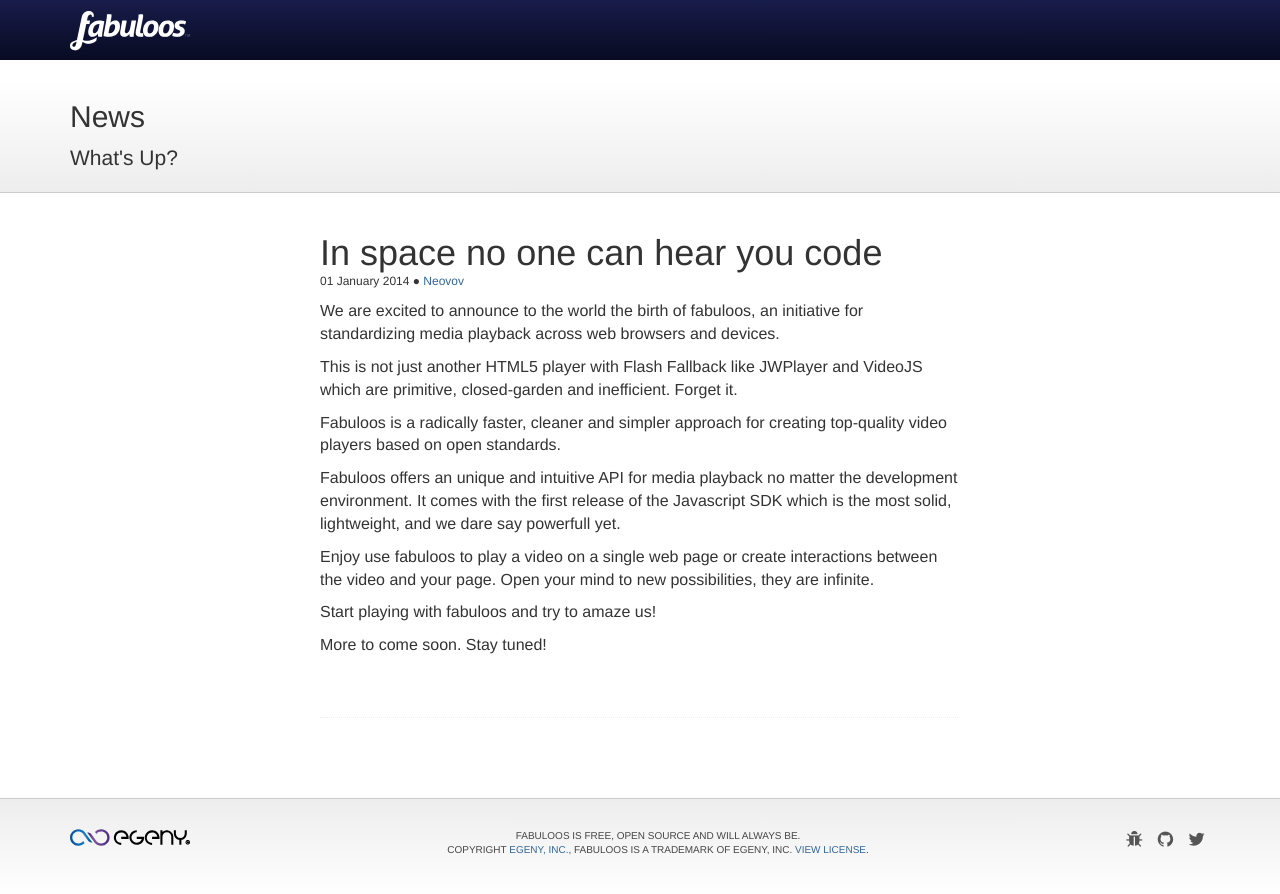
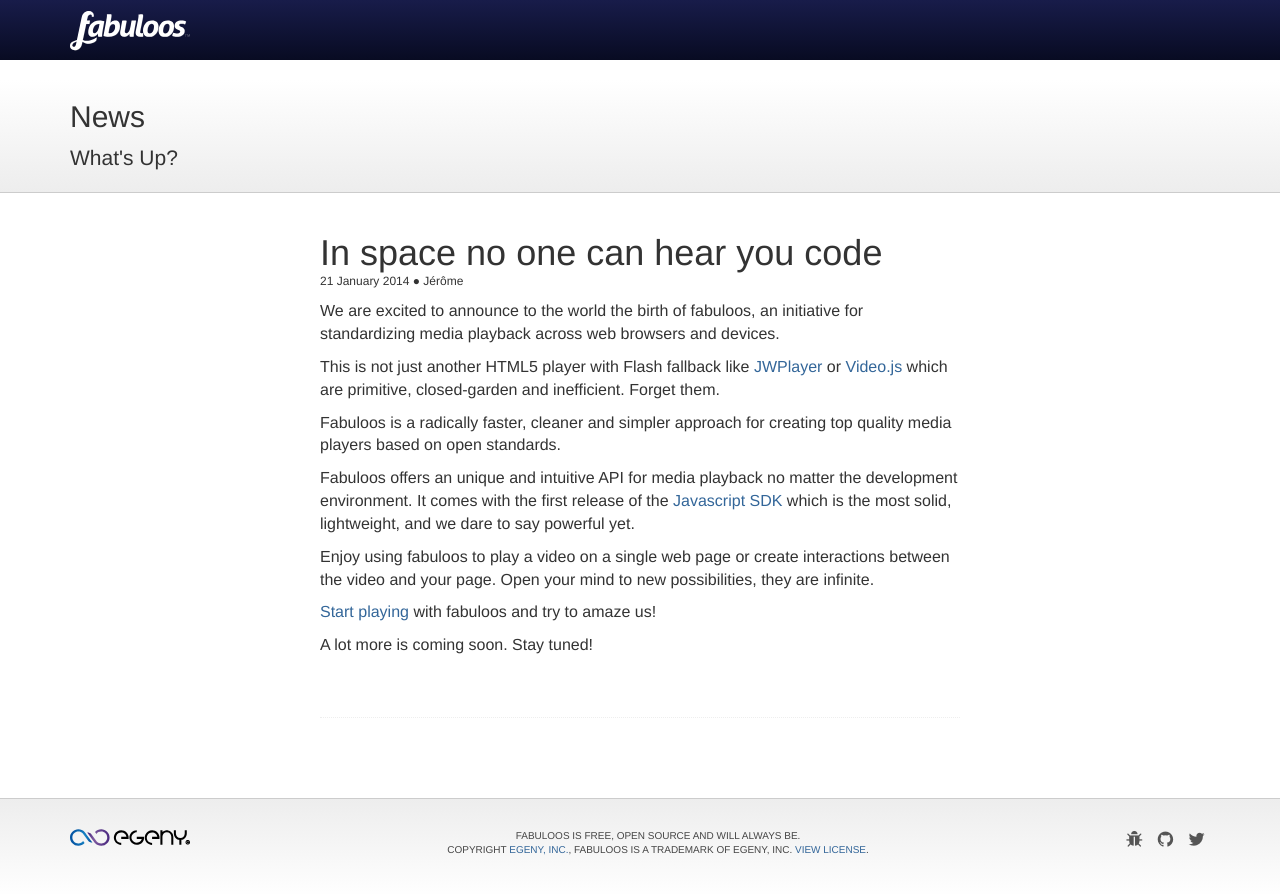
Before and after one commit to egeny/fabuloos-website, a Jekyll site: the page built from _posts/2014-01-21-fabuloos-1.0.md, in a window 1280 px wide. Shown: the top 894 px of the page. Built offline with Jekyll 4.4.1, drawn with Linux system fonts in a browser that asks for light colours; some web fonts are replaced; Markdown is read by kramdown in place of the engine named in the settings.

Commit message:
Fixing minor things in the first post

```diff
--- a/_layouts/news.html
+++ b/_layouts/news.html
@@ -6,7 +6,18 @@
 	<article>
 		<header>
 			<h1>{{ post.title }}</h1>
-			<p><span class="for-reader">Published the </span><span class="date">{{ post.date | date_to_long_string }}</span>{% if post.author %} ● <span class="for-reader">by </span><a class="author" href="{{ post.author.url }}">{{ post.author.name }}</a>{% endif %}</p>
+			<p>
+				<span class="for-reader">Published the </span><span class="date">{{ post.date | date_to_long_string }}</span>
+				{% if post.author %} ● <span class="for-reader">by </span>
+					{% if post.author.url %}
+						<a class="author" href="{{ post.author.url }}">{{ post.author.name }}</a>
+					{% elsif post.author.name %}
+						{{ post.author.name }}
+					{% else %}
+						{{ post.author }}
+					{% endif %}
+				{% endif %}
+			</p>
 		</header>
 
 		{{ post.content }}
--- a/_posts/2014-01-01-fabuloos-1.0.md
+++ /dev/null
@@ -1,22 +0,0 @@
----
-title: In space no one can hear you code
-layout: news
-author:
-  name: Neovov
-  url: https://github.com/neovov
----
-
-We are excited to announce to the world the birth of fabuloos, an initiative for standardizing media playback across web browsers and devices.
-
-This is not just another HTML5 player with Flash Fallback like JWPlayer and VideoJS which are primitive, closed-garden and inefficient. Forget it.
-
-Fabuloos is a radically faster, cleaner and simpler approach for creating top-quality video players based on open standards.
-
-Fabuloos offers an unique and intuitive API for media playback no matter the development environment. It comes with the first release of the Javascript SDK which is the most solid, lightweight, and we dare say powerfull yet.
-
-Enjoy use fabuloos to play a video on a single web page or create interactions between the video and your page. Open your mind to new possibilities, they are infinite.
-
-Start playing with fabuloos and try to amaze us!
-
-
-More to come soon. Stay tuned!
--- /dev/null
+++ b/_posts/2014-01-21-fabuloos-1.0.md
@@ -0,0 +1,19 @@
+---
+title: In space no one can hear you code
+layout: news
+author: Jérôme
+---
+
+We are excited to announce to the world the birth of fabuloos, an initiative for standardizing media playback across web browsers and devices.
+
+This is not just another HTML5 player with Flash fallback like [JWPlayer](http://www.jwplayer.com) or [Video.js](http://www.videojs.com) which are primitive, closed-garden and inefficient. Forget them.
+
+Fabuloos is a radically faster, cleaner and simpler approach for creating top quality media players based on open standards.
+
+Fabuloos offers an unique and intuitive API for media playback no matter the development environment. It comes with the first release of the [Javascript SDK](/download/) which is the most solid, lightweight, and we dare to say powerful yet.
+
+Enjoy using fabuloos to play a video on a single web page or create interactions between the video and your page. Open your mind to new possibilities, they are infinite.
+
+[Start playing](/documentation/getting-started.html) with fabuloos and try to amaze us!
+
+A lot more is coming soon. Stay tuned!
--- a/index.html
+++ b/index.html
@@ -21,7 +21,7 @@
 <div class="row">
 	<div class="col-md-4 col-sm-4">
 		<h3>Any Device</h3>
-		<p>Fabuloos is a radically faster, cleaner and simpler approach to setup top quality media players in a fraction of time. Whether you're an expert developer or just getting started, it plays your medias perfectly on any browser and any device.</p>
+		<p>Fabuloos is a radically faster, cleaner and simpler approach for creating top quality media players in a fraction of time. Whether you're an expert developer or just getting started, it plays your medias perfectly on any browser and any device.</p>
 
 	</div>
 	<div class="col-md-4 col-sm-4">
```
